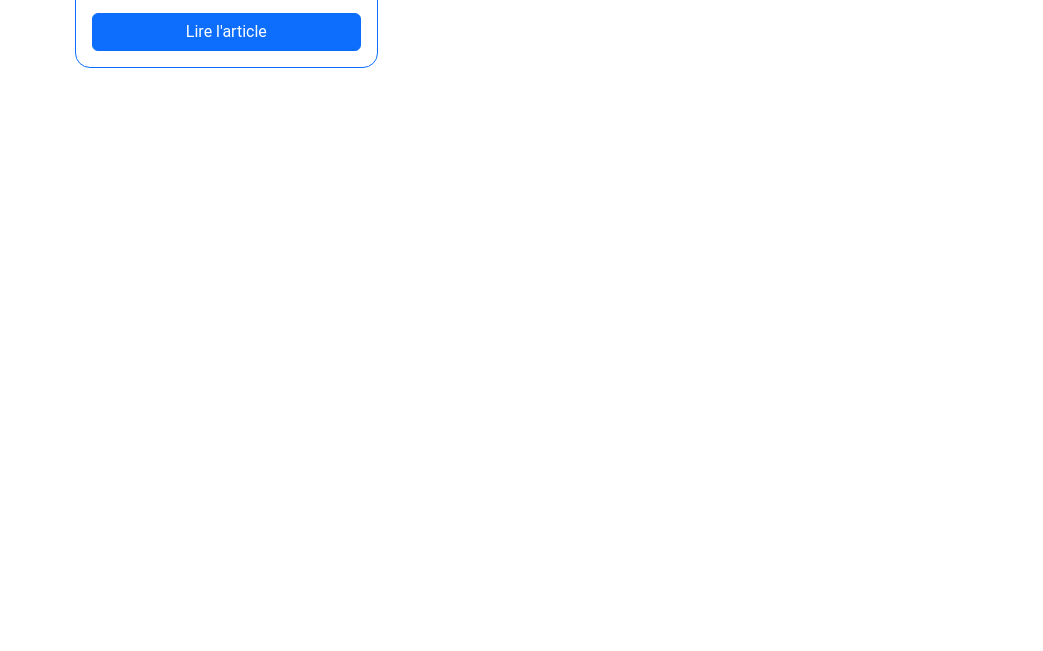
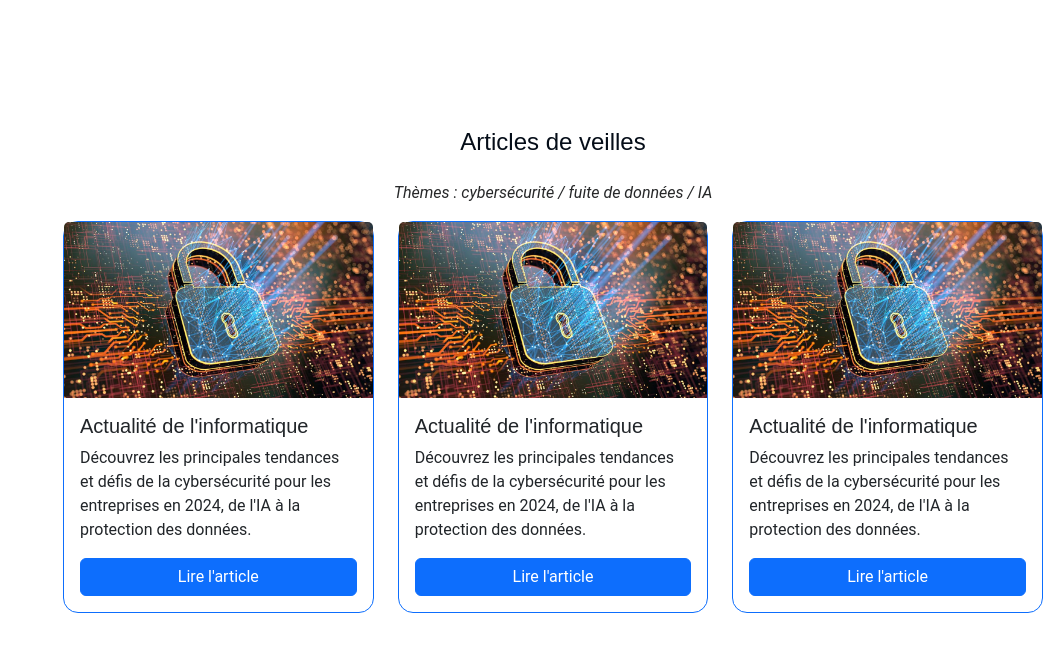
Before and after one commit to uvsq22007060/iPortfolio-1.0.0, a plain HTML site: page veilletechno.html in a window 1280 px wide. Shown: the part 1303-1954 px from the top of the page, without its empty margins (237-1280 px from the left). Before the commit the page ends 1479 px from the top, so only its background shows below. Drawn offline with Linux system fonts and the light colour scheme.

Commit message:
veille techno image

```diff
--- a/veilletechno.html
+++ b/veilletechno.html
@@ -42,6 +42,7 @@
       <h2 class="text-center border-bottom pb-2">Veille Technologique</h2>
 
       <section class="my-5">
+        <div class="text-center">
         <h4>Qu’est-ce que la veille technologique ?</h4>
         <p>
           La veille technologique désigne le processus continu de surveillance, de collecte et d’analyse des innovations,
@@ -50,18 +51,18 @@
         </p>
         <p>
           Dans le cadre de mon BTS SIO et pour me tenir informé, j’utilise des outils comme :
-        </p>
+        </p></div>
+
         <ul>
           <li><strong>Google Alerts</strong> : pour recevoir des alertes sur des sujets technologiques ciblés.</li>
-          <li><strong>Feedly</strong> : agrégateur de flux RSS pour suivre des sites spécialisés.</li>
+          <li><strong>Twitter / X </strong> Cette application me permet de rester informé sur les actualitées, de plus, j'en apprends un peu plus sur l'espace grâce aux personnes que je follow, tel que la Nasa ou Space X notamment</li>
         </ul>
 
         <div class="row text-center my-4">
           <div class="col-md-6">
             <img src="assets/img/googles alertes.png" class="img-fluid" alt="Google alerts">
           </div>
-          <div class="col-md-6">
-            <img src="assets/img/feedly.png" class="img-fluid" alt="Feedly">
+          <img src="assets/img/logo-applications-x-twitter-nouveau-logo-twitter-x-logo-twitter-x-logo-x-lettre-icone-illustration-v.png" class="img-fluid" alt="twitter">
           </div>
         </div>
       </section>
@@ -84,6 +85,30 @@
             </div>
           </div>
 
+          <div class="col-md-4">
+            <div class="card h-100 border-primary">
+              <img src="assets/img/cyber.jpg" class="card-img-top" alt="Article image">
+              <div class="card-body d-flex flex-column">
+                <h5 class="card-title">Actualité de l'informatique</h5>
+                <p class="card-text">Découvrez les principales tendances et défis de la cybersécurité pour les entreprises en 2024, de l'IA à la protection des données.</p>
+                <a href="https://www.lemondeinformatique.fr/actualites/" class="btn btn-primary mt-auto">Lire l'article</a>
+              </div>
+            </div>
+          </div>
+
+          <div class="col-md-4">
+            <div class="card h-100 border-primary">
+              <img src="assets/img/cyber.jpg" class="card-img-top" alt="Article image">
+              <div class="card-body d-flex flex-column">
+                <h5 class="card-title">Actualité de l'informatique</h5>
+                <p class="card-text">Découvrez les principales tendances et défis de la cybersécurité pour les entreprises en 2024, de l'IA à la protection des données.</p>
+                <a href="https://www.lemondeinformatique.fr/actualites/" class="btn btn-primary mt-auto">Lire l'article</a>
+              </div>
+            </div>
+          </div>
+
+
+
           <!-- Tu peux copier-coller ce bloc autant de fois que nécessaire pour ajouter plus d’articles -->
           <!-- ... -->
 
```
Also changed, not shown: assets/img/logo-applications-x-twitter-nouveau-logo-twitter-x-logo-twitter-x-logo-x-lettre-icone-illustration-v.png (added).
